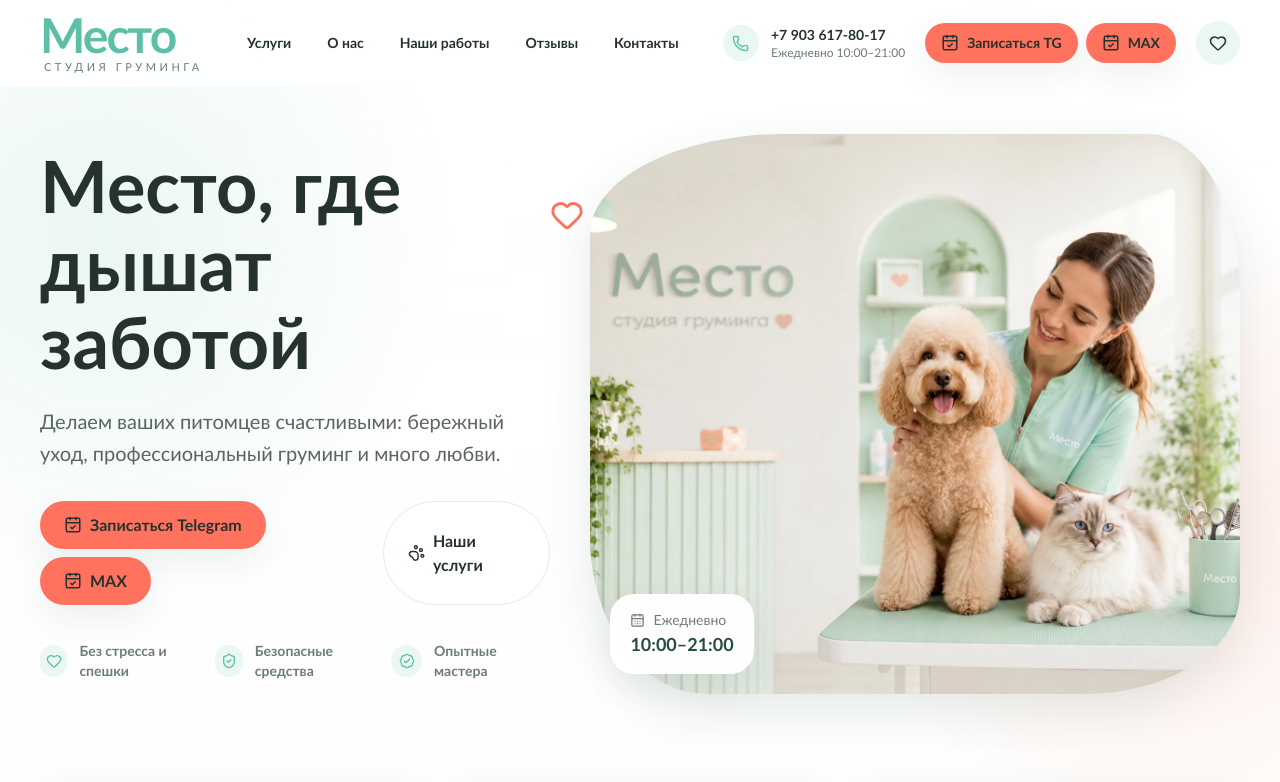
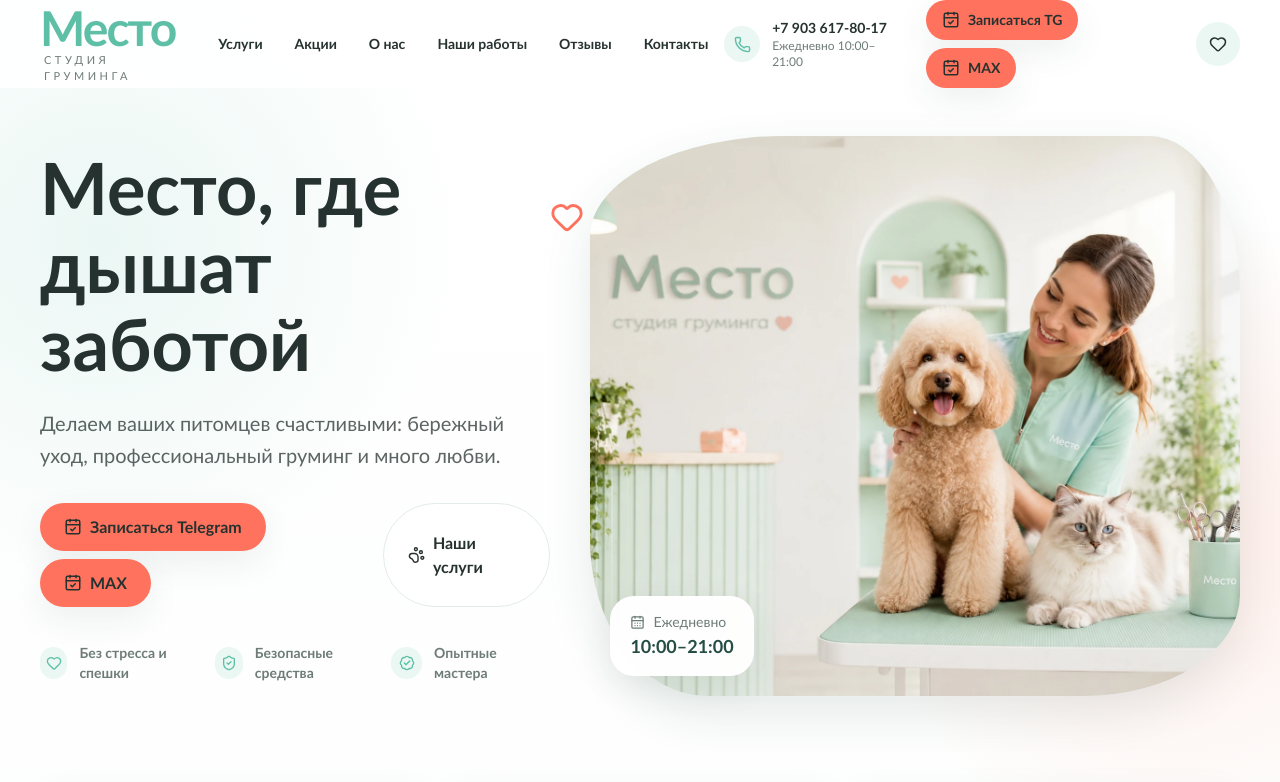
Before and after one commit to One-tm/mesto-sait, a Next.js app: page / in a window 1280 px wide. Shown: the top 782 px of the page. Built offline with nearby package versions, Linux system fonts and the light colour scheme.

Commit message:
Add promo link to header

```diff
--- a/src/components/Header.tsx
+++ b/src/components/Header.tsx
@@ -9,6 +9,7 @@ import { reachGoal } from "@/lib/metrika";
 
 const nav = [
   { href: "/#services", label: "Услуги" },
+  { href: "/#promos", label: "Акции" },
   { href: "/#about", label: "О нас" },
   { href: "/#services", label: "Наши работы" },
   { href: "/#reviews", label: "Отзывы" },
@@ -26,9 +27,9 @@ export function Header() {
           <span className="block pl-1 text-[11px] uppercase tracking-[0.32em] text-muted">студия груминга</span>
         </Link>
 
-        <nav className="hidden items-center gap-9 lg:flex">
+        <nav className="hidden items-center gap-5 xl:gap-8 lg:flex">
           {nav.map((item) => (
-            <Link key={`${item.href}-${item.label}`} href={item.href} className="text-sm font-semibold text-ink/80 hover:text-mint-dark">
+            <Link key={`${item.href}-${item.label}`} href={item.href} className="whitespace-nowrap text-sm font-semibold text-ink/80 hover:text-mint-dark">
               {item.label}
             </Link>
           ))}
--- a/src/components/PromoOffers.tsx
+++ b/src/components/PromoOffers.tsx
@@ -20,7 +20,7 @@ const offers = [
 
 export function PromoOffers() {
   return (
-    <section className="py-8 md:py-10">
+    <section id="promos" className="scroll-mt-28 py-8 md:py-10">
       <div className="container">
         <div className="relative overflow-hidden rounded-[32px] bg-mint-dark p-6 text-white shadow-soft md:p-8">
           <div className="absolute -right-10 -top-16 h-44 w-44 rounded-full bg-mint/30" />
```
